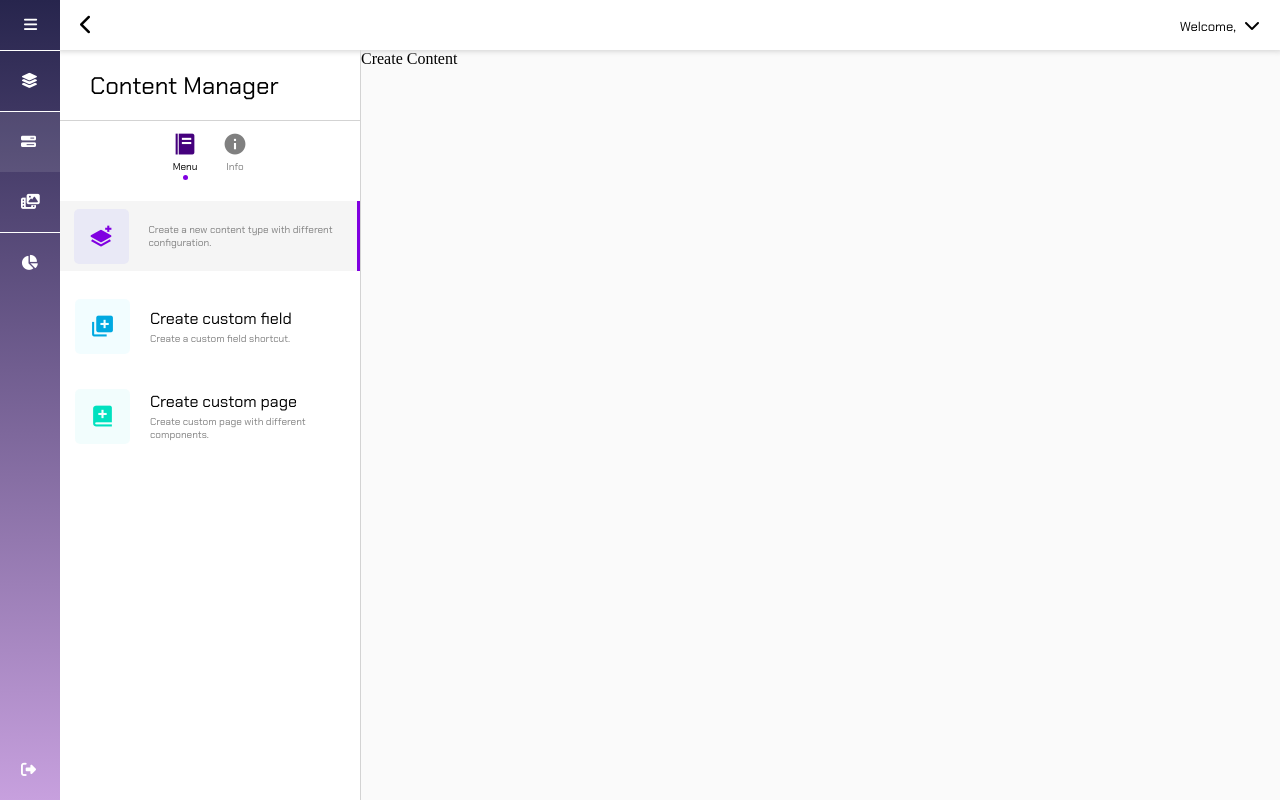
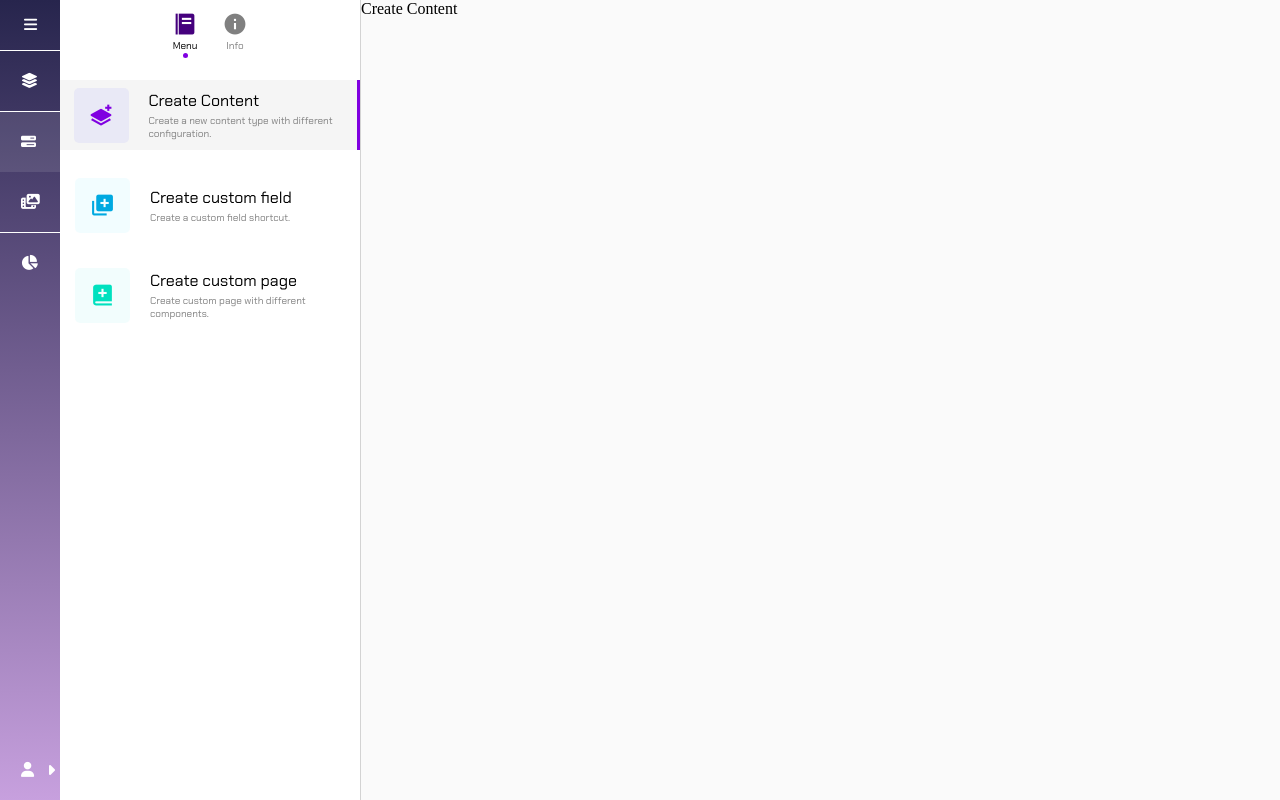
Before and after one commit to ZhenruLo/SimplyCMS, a Flask app: page /content_manager in a window 1280 px wide. Run offline with Flask 3, Linux system fonts and the light colour scheme; the visitor is signed in with stand-in values (Sample User, id 1); data that the repository does not hold is empty; parts of the project's set-up code (start-up, migrations or seed data) failed here and were passed over; some libraries are stand-ins or nearby versions; some web fonts are replaced.

Commit message:
remove all header and add user function to logout button

```diff
--- a/public/static/css/side_base.css
+++ b/public/static/css/side_base.css
@@ -86,6 +86,7 @@
 }
 
 .side_content_container{
+    position: relative;
     width: 100%;
     height: calc(100% - 50px);
 }
@@ -115,12 +116,33 @@
     line-height: 60px;
 }
 
-
 .side_anchor{
     display: inline-block;
     width: 100%;
     height: 100%;
     cursor: pointer;
+}
+
+.dropdown_button{
+    padding: 0;
+    border: none;
+    background: none;
+    cursor: pointer;
+    font-size: medium;
+    font-family: 'Chakra Petch', sans-serif;
+}
+
+.dropdown_button::after{
+    position: absolute;
+    content: '\f0da';
+    font-weight: 900;
+    font-family: 'Font Awesome 5 Free';
+    color: white;
+    right: 5px;
+}
+
+.dropdown_button:hover{
+    border-bottom: 1px solid gray;
 }
 
 .side_anchor.current_anchor{
--- a/public/static/css/side_panel.css
+++ b/public/static/css/side_panel.css
@@ -12,8 +12,7 @@
 .center_container{
     display: flex;
     flex-direction: row;
-    width: 100%;
-    height: calc(100% - 50px);
+    height: 100%
 }
 
 .panel_container{
@@ -30,26 +29,7 @@
 }
 
 .panel_content{
-    position: fixed;
     width: inherit;
-    height: calc(100% - 70px);
-}
-
-.panel_header{
-    display: flex;
-    align-items: center;
-    width: inherit;
-    height: 70px;
-    user-select: none;
-    cursor: default;
-    border-bottom: 1px solid lightgrey;
-}
-
-.panel_header_text{
-    margin-left: 30px;
-    font-size: x-large;
-    color: black;
-    font-family: 'Chakra Petch', sans-serif;
 }
 
 .header_button{
@@ -70,66 +50,6 @@
     font-family: 'Chakra Petch', sans-serif;
 }
 
-.dropdown_button{
-    padding: 0;
-    border: none;
-    background: none;
-    cursor: pointer;
-    font-size: medium;
-    font-family: 'Chakra Petch', sans-serif;
-}
-
-.dropdown_button::after{
-    content: '\f078';
-    font-weight: 900;
-    font-family: 'Font Awesome 5 Free';
-    margin-left: 5px;
-}
-
-.dropdown_button:hover{
-    border-bottom: 1px solid gray;
-}
-
-.dropdown_content{
-    display: none;
-    position: absolute;
-    top: 25px;
-    right: 5px;
-    width: 150px;
-    box-shadow: 0 0 5px 1px rgb(224, 224, 224);
-    border-radius: 2px;
-    background: white;
-    display: none;
-}
-
-.dropdown_content.show{
-    display: block;
-}
-
-.dropdown_form{
-    cursor: pointer;
-}
-
-.dropdown_content_anchor{
-    display: block;
-    padding: 5px 10px;
-    color: black;
-    font-family: 'Poppins', sans-serif;
-    font-size: 12px;
-    text-decoration: none;
-    transition: all 0.1s ease;
-}
-
-.dropdown_content_anchor:hover{
-    background-color:rgb(201, 201, 201)
-}
-
-.dropdown_content_anchor.disabled{
-    color: gray;
-    pointer-events: none;
-    cursor: default;
-}
-
 #back_button{
     cursor: pointer;
 }
--- a/public/static/js/side.js
+++ b/public/static/js/side.js
@@ -5,4 +5,23 @@ $(function() {
         $('#side').toggleClass('expand');
         $('#content').toggleClass('collapse');
     });
+
+    $('.dropdown_button').on('click', function(){
+        $('.dropdown_content').toggleClass('show');
+    });
+
+    $.ajax({
+        url: '/username',
+        method: 'GET',
+        contentType:'application/json',
+        success: function(data){
+            $('#logout_anchor .side_anchor_text').text('Hi, '+data['username']);
+            if (data['role']){
+                $('#admin_page_anchor').toggleClass('disabled');
+            }
+        },
+        error: function(data){
+            alert(data.responseText);
+        }
+    })
 });
--- a/public/static/js/side_panel.js
+++ b/public/static/js/side_panel.js
@@ -1,20 +1,2 @@
 $(function(){
-    $('.dropdown_button').on('click', function(){
-        $('.dropdown_content').toggleClass('show');
-    });
-
-    $.ajax({
-        url: '/username',
-        method: 'GET',
-        contentType:'application/json',
-        success: function(data){
-            $('.dropdown_button').html(data['username']);
-            if (data['role']){
-                $('#admin_page_anchor').toggleClass('disabled');
-            }
-        },
-        error: function(data){
-            alert(data.responseText);
-        }
-    })
 });
--- a/public/template/side_base.html
+++ b/public/template/side_base.html
@@ -59,12 +59,12 @@
                 <li class='side_li'>
                     <form class='logout_form' action="{{ url_for('logout_bp.logout') }}" method='POST'>
                         <input id='single_csrf_logout' type='hidden' name='csrf_token' value='{{ csrf_token() }}'>
-                        <a class='side_anchor' id='logout_anchor' onclick='this.parentNode.submit();'>
-                            <i class='side_anchor_icon fa-solid fa-right-from-bracket'></i>
-                            <span class='side_anchor_text'>Log Out</span>
+                        <a role="button" class='side_anchor dropdown_button' id='logout_anchor'>
+                            <i class="side_anchor_icon fa-solid fa-user"></i>
+                            <span class='side_anchor_text'></span>
                         </a>
                     </form>
-                    <span class='tooltip' id='logout_tooltip'>Log Out</span>
+                    <span class='tooltip' id='logout_tooltip'>Profile</span>
                 </li>
             </ul>
         </div>
@@ -72,6 +72,17 @@
 </div>
 {% endblock side %}
 
+{% block content %}
+<div class='dropdown_content'>
+    <a class='dropdown_content_anchor' id='profile_anchor' href=''>Profile</a>
+    <a class='dropdown_content_anchor disabled' id='admin_page_anchor' href='/database'>Administration</a>
+    <form class='dropdown_form' action="{{ url_for('logout_bp.logout') }}" method='POST'>
+        <input id='single_csrf_logout' type='hidden' name='csrf_token' value='{{ csrf_token() }}'>
+        <a class='dropdown_content_anchor' onclick='this.parentNode.submit();'>Log Out</a>
+    </form>
+</div>
+{% endblock content %}
+
 {% block script %}
 <script src='static/js/side.js'></script>
 {% endblock script %}
--- a/public/template/side_panel.html
+++ b/public/template/side_panel.html
@@ -10,25 +10,9 @@
 {% endblock side %}
 
 {% block content %}
-<div class='header_container'>
-    <i class='header_button fa-solid fa-chevron-left' id='back_button'></i>
-    <div class='dropdown'>
-        <span class='welcome_dropdown'>Welcome, </span>
-        <button class='dropdown_button'></button>
-        <div class='dropdown_content'>
-            <a class='dropdown_content_anchor disabled' id='admin_page_anchor' href='/database'>Administration</a>
-            <form class='dropdown_form' action="{{ url_for('logout_bp.logout') }}" method='POST'>
-                <input id='single_csrf_logout' type='hidden' name='csrf_token' value='{{ csrf_token() }}'>
-                <a class='dropdown_content_anchor' onclick='this.parentNode.submit();'>Log Out</a>
-            </form>
-        </div>
-      </div>
-</div>
+{{ super() }}
 <div class='center_container'>
     <div class='panel_container' id='left_panel_container'>
-        <div class='panel_header' id='left_panel_header'>
-            <span class='panel_header_text'></span>
-        </div>
         <div class='panel_content' id='left_panel_content'>
             {% block left_panel %}{% endblock left_panel %}
         </div>
--- a/src/blueprints/content_manager/static/css/content_manager.css
+++ b/src/blueprints/content_manager/static/css/content_manager.css
@@ -21,7 +21,7 @@
     align-items: center;
     color: grey;
     background-color: white;
-    justify-content: space-between;
+    justify-content: space-evenly;
 }
 
 .left_panel_content_container{
--- a/src/blueprints/content_manager/static/js/content_manager.js
+++ b/src/blueprints/content_manager/static/js/content_manager.js
@@ -38,7 +38,6 @@ $(function() {
     });
 
     $('#content_manager_anchor').toggleClass('current_anchor');
-    $('.panel_header_text').text($('.side_anchor.current_anchor .side_anchor_text').text());
 
     $('#test_table_name_form').submit(function(event){
         event.preventDefault();
--- a/src/blueprints/content_manager/template/content_manager.html
+++ b/src/blueprints/content_manager/template/content_manager.html
@@ -28,6 +28,7 @@
                     <i class='left_panel_icon bx bxs-layer-plus' id='icon_content'></i>
                 </div>
                 <div class='left_panel_row_text'>
+                    <span class='row_text_title'>Create Content</span>
                     <span class='row_text_description'>Create a new content type with different configuration.</span>
                 </div>
             </div>
--- a/src/blueprints/database/static/js/database.js
+++ b/src/blueprints/database/static/js/database.js
@@ -1,4 +1,3 @@
 $(function() {
     $('#database_anchor').toggleClass('current_anchor');
-    $('.panel_header_text').text($('.side_anchor.current_anchor .side_anchor_text').text());
 });
--- a/src/blueprints/home/template/home.html
+++ b/src/blueprints/home/template/home.html
@@ -3,6 +3,7 @@
 {% block title %}Home{% endblock%}
 
 {% block content %}
+{{ super() }}
 <div class='home_main_container'>
     <div class='main_mask'>
         <div class='context_container'>
```
Also changed, not shown: other parts of public/static/css/side_base.css (+46 -0 lines).
